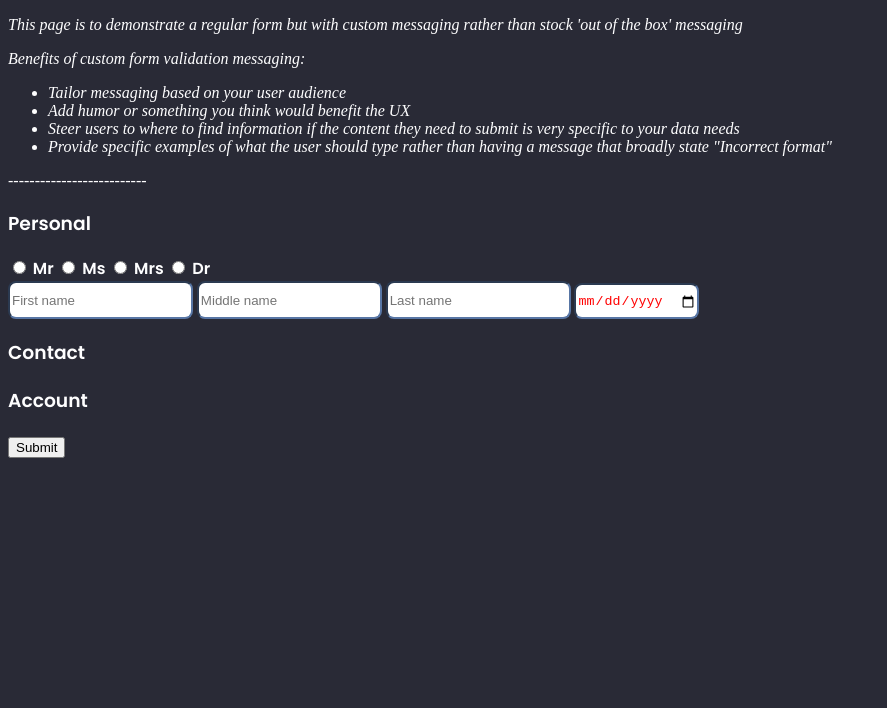
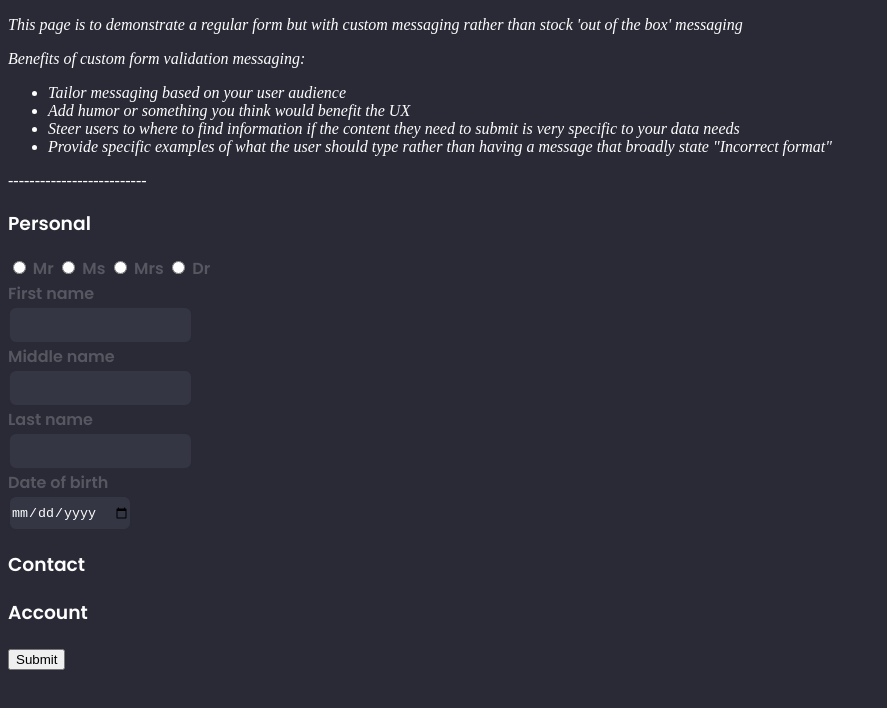
Before and after one commit to fjuren/custom-form, a plain HTML site: page index.html in a window 1280 px wide. Shown: the whole page, without its empty margins (0-887 px from the left). Drawn offline with Linux system fonts and the light colour scheme.

Commit message:
Start styling form fields

```diff
--- a/index.html
+++ b/index.html
@@ -27,7 +27,7 @@
 
         <p>--------------------------</p>
         <!-- novalidate remoes stock form validation -->
-        <form novalidate action="#">
+        <form action="#">
             <h3>Personal</h3>
             <div id="radio">
                 <input type="radio" name="title" id="titleMr">
@@ -41,13 +41,17 @@
             </div>
             <div class="boxes">
                 <!-- first name -->
-                <input type="text" name="fName" id="fName" placeholder="First name" required>
+                <label for="fName">First name</label>
+                <input type="text" name="fName" id="fName" required>
                 <!-- middle name -->
-                <input type="text" name="mName" id="mName" placeholder="Middle name">
+                <label for="mName">Middle name</label>
+                <input type="text" name="mName" id="mName">
                 <!-- last name -->
-                <input type="text" name="lName" id="lName" placeholder="Last name" required>
+                <label for="lName">Last name</label>
+                <input type="text" name="lName" id="lName" required>
                 <!-- Date of birth -->
-                <input type="date" name="dob" id="dob" placeholder="Date of birth" required>
+                <label for="dob">Date of birth</label>
+                <input type="date" name="dob" id="dob" required>
             </div>
             <h3>Contact</h3>
             <div class="boxes">
--- a/styles.css
+++ b/styles.css
@@ -9,14 +9,33 @@ body {
 
 form {
     font-family: 'Poppins', sans-serif;
-    border-color: black;
+    /* border-color: black; */
+}
+
+label {
+    color: #565760;
 }
 
 .boxes input {
-    color:red;
-    border-color: #5876A5;
+    display: block;
+    color: #FEFEFF;
+    background-color: #343644;
     border-radius: 8px;
     height: 2rem;
+    border-width: 0;
+    border-style: solid;
+    border-width: 2px;
+    border-color: #292A36;
+    /* padding: 0; */
+}
+.boxes input:hover {
+    border-color: #565760;
+    border-width: 2px;
+}
+.boxes input:focus {
+    outline: none;
+    border: 2px solid #5876A5;
+    /* box-shadow: #5876A5; */
 }
 
 /* .required:after {
```
